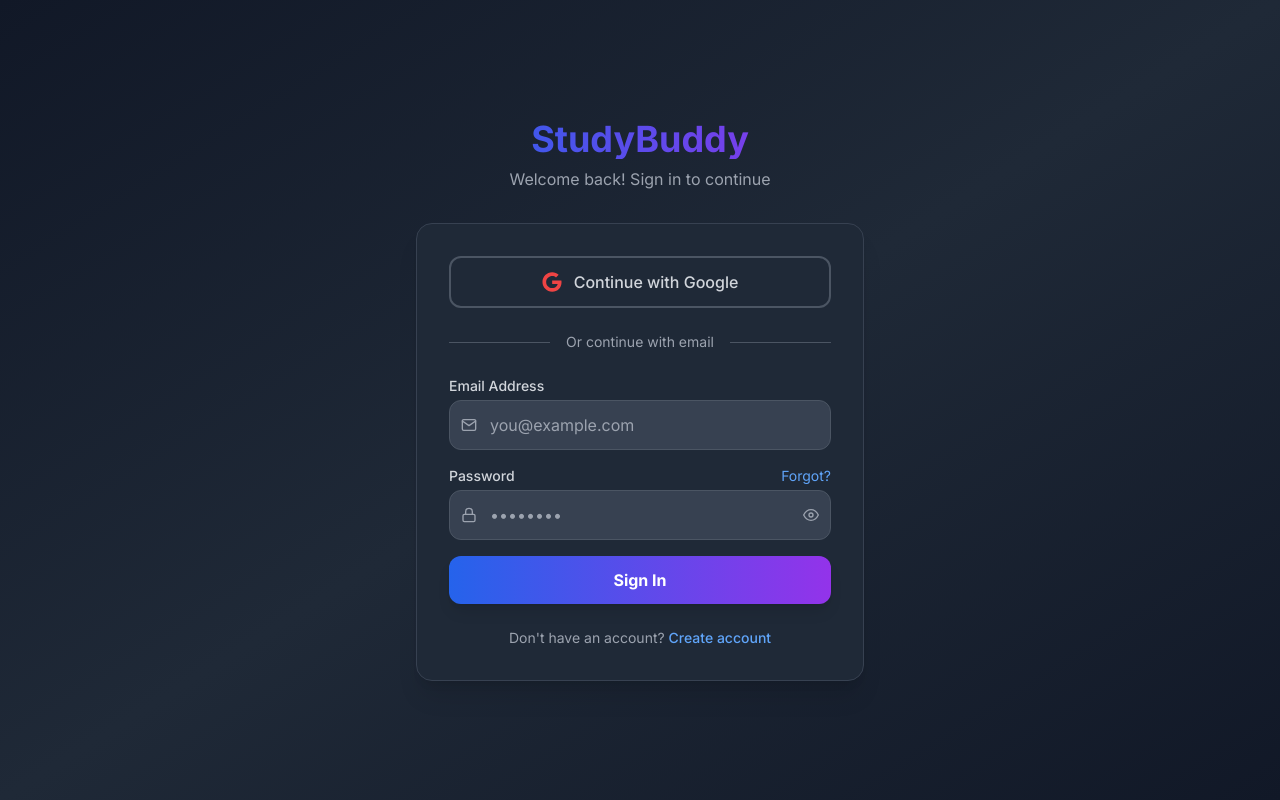
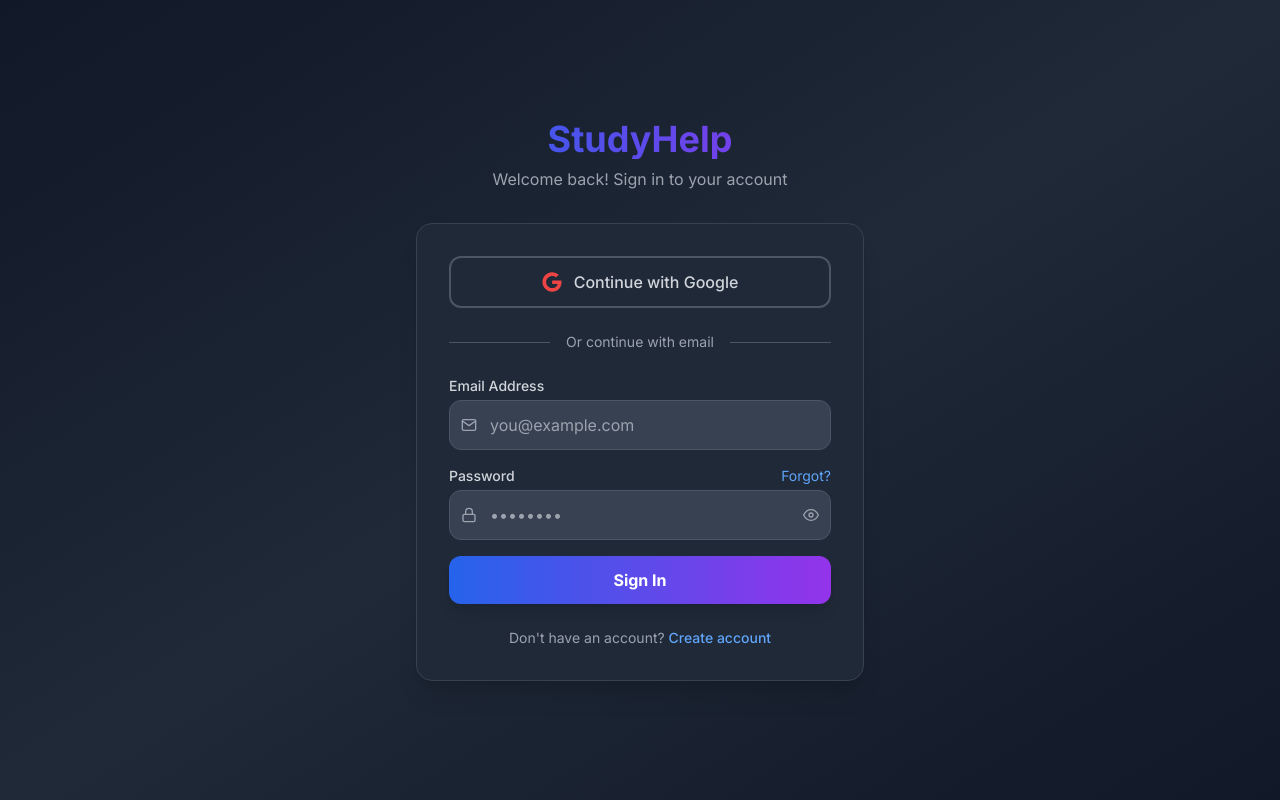
Before and after one commit to Viktor-Kode/studyhubv2, a Next.js app: page /auth/login in a window 1280 px wide. Built offline with nearby package versions, Linux system fonts and the light colour scheme; no server answers.

Commit message:
fix: restore Google login visibility, standardize branding to StudyHelp, and fix API proxy routing in all components

```diff
--- a/app/auth/login/page.tsx
+++ b/app/auth/login/page.tsx
@@ -15,7 +15,7 @@ import { FaGoogle } from 'react-icons/fa'
 export default function LoginPage() {
     const router = useRouter()
     const { login } = useAuthStore()
-    const googleEnabled = process.env.NEXT_PUBLIC_GOOGLE_ENABLED === 'true' || Boolean(process.env.NEXT_PUBLIC_GOOGLE_CLIENT_ID)
+    const googleEnabled = true // Fixed: Always show Google login to match Signup page and user request
 
     const [formData, setFormData] = useState({
         email: '',
@@ -73,10 +73,10 @@ export default function LoginPage() {
                 {/* Logo/Header */}
                 <div className="text-center mb-8">
                     <h1 className="text-4xl font-bold bg-gradient-to-r from-blue-600 to-purple-600 bg-clip-text text-transparent mb-2">
-                        StudyBuddy
+                        StudyHelp
                     </h1>
                     <p className="text-gray-600 dark:text-gray-400">
-                        Welcome back! Sign in to continue
+                        Welcome back! Sign in to your account
                     </p>
                 </div>
 
--- a/app/dashboard/layout.tsx
+++ b/app/dashboard/layout.tsx
@@ -90,7 +90,7 @@ export default function DashboardLayout({
                                     <MdSchool className="text-white text-xl" />
                                 </div>
                                 <span className="font-bold text-xl hidden sm:block bg-gradient-to-r from-blue-600 to-purple-600 bg-clip-text text-transparent">
-                                    StudyBuddy
+                                    StudyHelp
                                 </span>
                             </Link>
                         </div>
--- a/app/dashboard/settings/page.tsx
+++ b/app/dashboard/settings/page.tsx
@@ -40,7 +40,7 @@ export default function SettingsPage() {
 
         setIsLoading(true)
         try {
-            const API_URL = process.env.NEXT_PUBLIC_API_URL || 'http://localhost:5000/api'
+            const API_URL = '/api/backend'
             // Get token from cookie (not localStorage)
             const match = typeof document !== 'undefined'
                 ? document.cookie.match(/(^| )auth-token=([^;]+)/)
--- a/components/ProtectedRoute.tsx
+++ b/components/ProtectedRoute.tsx
@@ -51,9 +51,9 @@ export default function ProtectedRoute({
 
       console.log('[ProtectedRoute] Found cookie token, re-hydrating...');
 
-      // 3. Re-hydrate from backend
+      // 3. Re-hydrate from backend via internal proxy to avoid CORS
       setLoading(true);
-      const API_URL = process.env.NEXT_PUBLIC_API_URL || 'http://localhost:5000/api';
+      const API_URL = '/api/backend';
 
       const response = await fetch(`${API_URL}/users/me`, {
         headers: {
```
